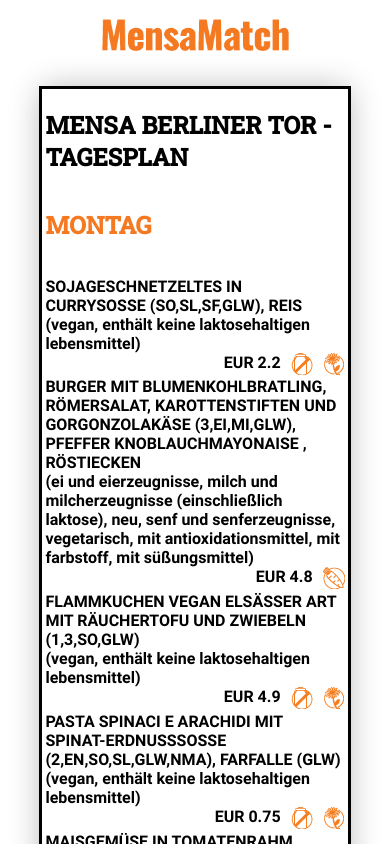
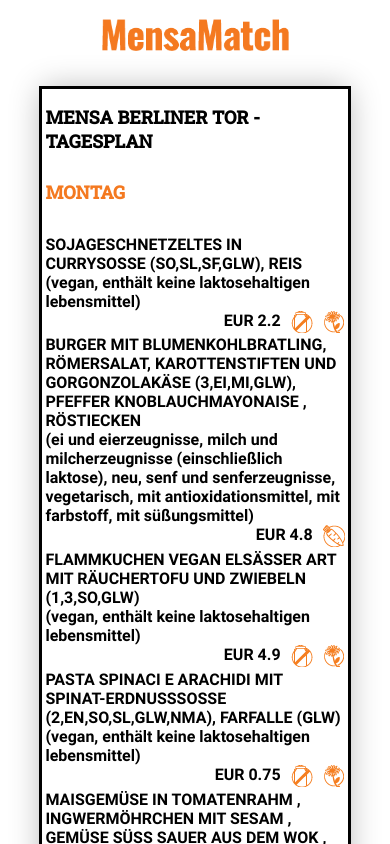
Before and after one commit to pappel-ig/SE2-BUSC-HAW-Hamburg, a React (Vite) app in the folder frontend/: page / in a window 390 px wide. Shown: the top 844 px of the page. Built offline with nearby package versions, Linux system fonts and the light colour scheme; data requests are answered from the project's data file.

Commit message:
Added Profile component and updated main.css

```diff
--- a/frontend/src/main.css
+++ b/frontend/src/main.css
@@ -1,16 +1,16 @@
 @font-face {
     font-family: 'Oswald-Bold';
-    src: url('assets/Oswald-Bold.ttf');
+    src: url('./assets/Oswald-Bold.ttf');
 }
 
 @font-face {
     font-family: 'RobotoSlab-Medium';
-    src: url('assets/RobotoSlab-Medium.ttf');
+    src: url('./assets/RobotoSlab-Medium.ttf');
 }
 
 @font-face {
     font-family: 'Roboto-Bold';
-    src: url('assets/Roboto-Bold.ttf');
+    src: url('./assets/Roboto-Bold.ttf');
 }
 
 
@@ -33,6 +33,21 @@
     font-size: x-large;
     color: #F47920;
     text-transform: uppercase;
+}
+
+h3 {
+    font-family: "RobotoSlab-Medium", sans-serif;
+    font-size: large;
+    color: black;
+    text-transform: uppercase;
+}
+
+.budget-box {
+    font-family: "RobotoSlab-Medium", sans-serif;
+    font-size: large;
+    color: black;
+    text-transform: uppercase;
+    background-color: lightgrey;
 }
 
 ul {
@@ -72,10 +87,46 @@
     box-shadow: 0px 0px 30px rgba(0, 0, 0, 0.3);
 }
 
+.box2 {
+    display: flex;
+    justify-content: center;
+    align-items: left;
+    width: fit-content;
+    margin: 0 auto;
+    outline: 3px solid black;
+    padding: 1%;
+    box-shadow: 0px 0px 30px rgba(0, 0, 0, 0.3);
+}
+
+.boxinbox2 {
+    flex: 1;
+    padding: 5%;
+}
+
+.boxinbox2 img{
+    width: 100px;
+    padding: 3%;
+}
+
+.boxinbox3{
+    font-size: small;
+}
+
 @media only screen and (max-width: 768px) {
 
     body {
         font-size: medium;
+    }
+    h1 {
+        font-size: large;
+    }
+
+    h2 {
+        font-size: large;
+    }
+
+    h3 {
+        font-size: large;
     }
 
     .header {
@@ -87,4 +138,150 @@
         width: 80%;
     }
 
+    .box2 {
+        max-width: 80%;
     }
+}@font-face {
+    font-family: 'Oswald-Bold';
+    src: url('./assets/Oswald-Bold.ttf');
+}
+
+@font-face {
+    font-family: 'RobotoSlab-Medium';
+    src: url('./assets/RobotoSlab-Medium.ttf');
+}
+
+@font-face {
+    font-family: 'Roboto-Bold';
+    src: url('./assets/Roboto-Bold.ttf');
+}
+
+
+body {
+    font-family: "Roboto-Bold", sans-serif;
+    font-size: large;
+    text-transform: uppercase;
+}
+
+
+h1 {
+    font-family: 'RobotoSlab-Medium', sans-serif;
+    font-size: x-large;
+    color: black;
+    text-transform: uppercase;
+}
+
+h2 {
+    font-family: 'RobotoSlab-Medium', sans-serif;
+    font-size: x-large;
+    color: #F47920;
+    text-transform: uppercase;
+}
+
+h3 {
+    font-family: "RobotoSlab-Medium", sans-serif;
+    font-size: large;
+    color: black;
+    text-transform: uppercase;
+}
+
+.budget-box {
+    font-family: "RobotoSlab-Medium", sans-serif;
+    font-size: large;
+    color: black;
+    text-transform: uppercase;
+    background-color: lightgrey;
+}
+
+ul {
+    padding-left: 0;
+}
+
+li {
+    padding-bottom: 2%;
+}
+
+
+.header {
+    display: flex;
+    justify-content: center; /* Horizontally center the content */
+    align-items: center; /* Vertically center the content */
+    height: 20%; /* Set height to fill the viewport */
+    margin: 0 auto;
+    margin-top: 5%;
+    margin-bottom: 3%;
+    width: 100%;
+}
+
+.header img {
+    max-width: 100%; /* Ensure the image doesn't exceed the container width */
+    max-height: 100%; /* Ensure the image doesn't exceed the container height */
+}
+
+.box {
+    display: flex;
+    flex-direction: column;
+    justify-content: center;
+    align-items: left;
+    width: 40%;
+    margin: 0 auto;
+    outline: 3px solid black;
+    padding: 1%;
+    box-shadow: 0px 0px 30px rgba(0, 0, 0, 0.3);
+}
+
+.box2 {
+    display: flex;
+    justify-content: center;
+    align-items: left;
+    width: fit-content;
+    margin: 0 auto;
+    outline: 3px solid black;
+    padding: 1%;
+    box-shadow: 0px 0px 30px rgba(0, 0, 0, 0.3);
+}
+
+.boxinbox2 {
+    flex: 1;
+    padding: 5%;
+}
+
+.boxinbox2 img{
+    width: 100px;
+    padding: 3%;
+}
+
+.boxinbox3{
+    font-size: small;
+}
+
+@media only screen and (max-width: 768px) {
+
+    body {
+        font-size: medium;
+    }
+    h1 {
+        font-size: large;
+    }
+
+    h2 {
+        font-size: large;
+    }
+
+    h3 {
+        font-size: large;
+    }
+
+    .header {
+        width: 50%;
+        margin-bottom: 10%;
+    }
+
+    .box {
+        width: 80%;
+    }
+
+    .box2 {
+        max-width: 80%;
+    }
+}
```
Also changed, not shown: frontend/src/components/user/Profile.tsx (added, +38 -0 lines). Lines whose indentation alone changed are shown as unchanged.
